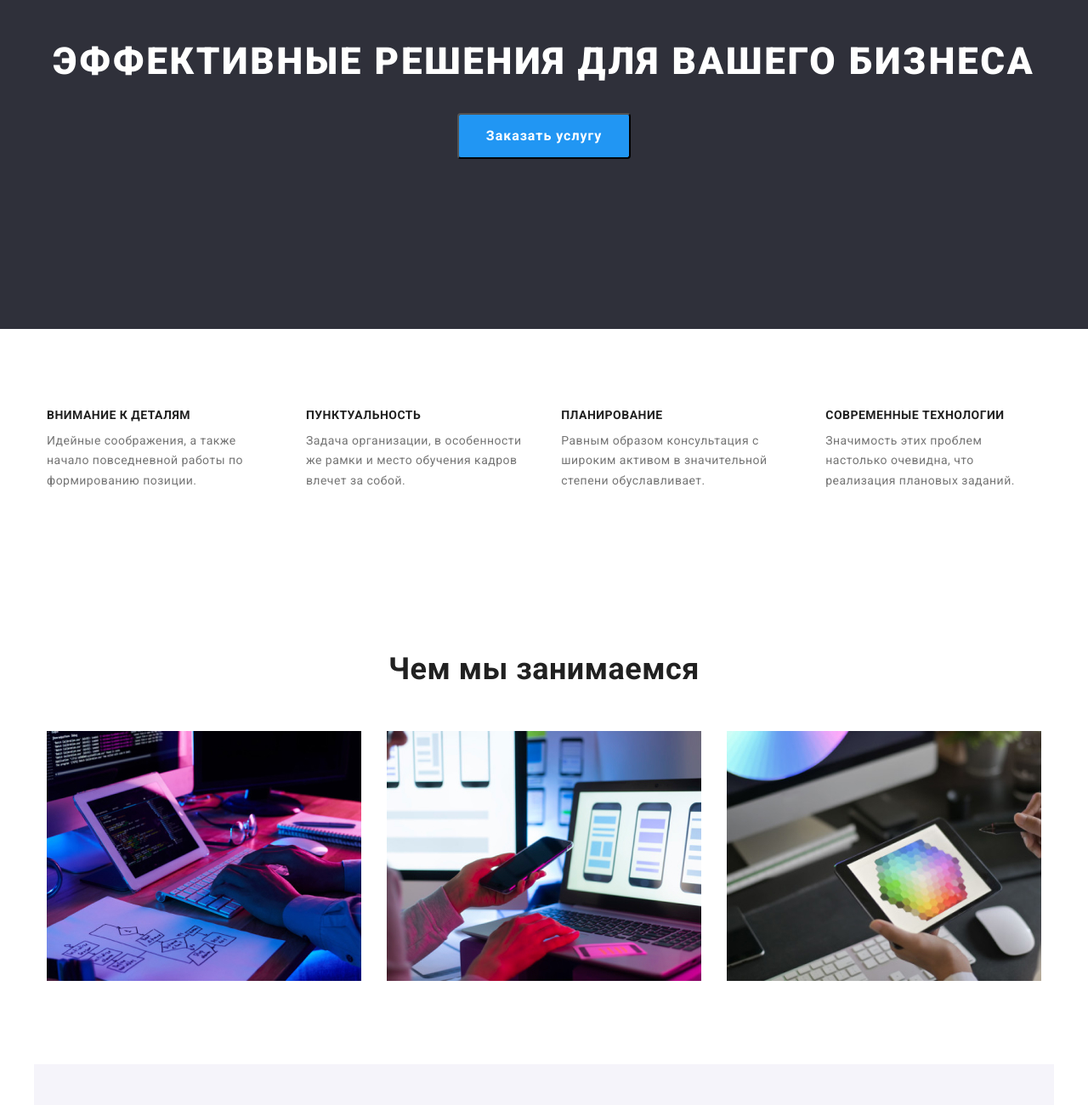
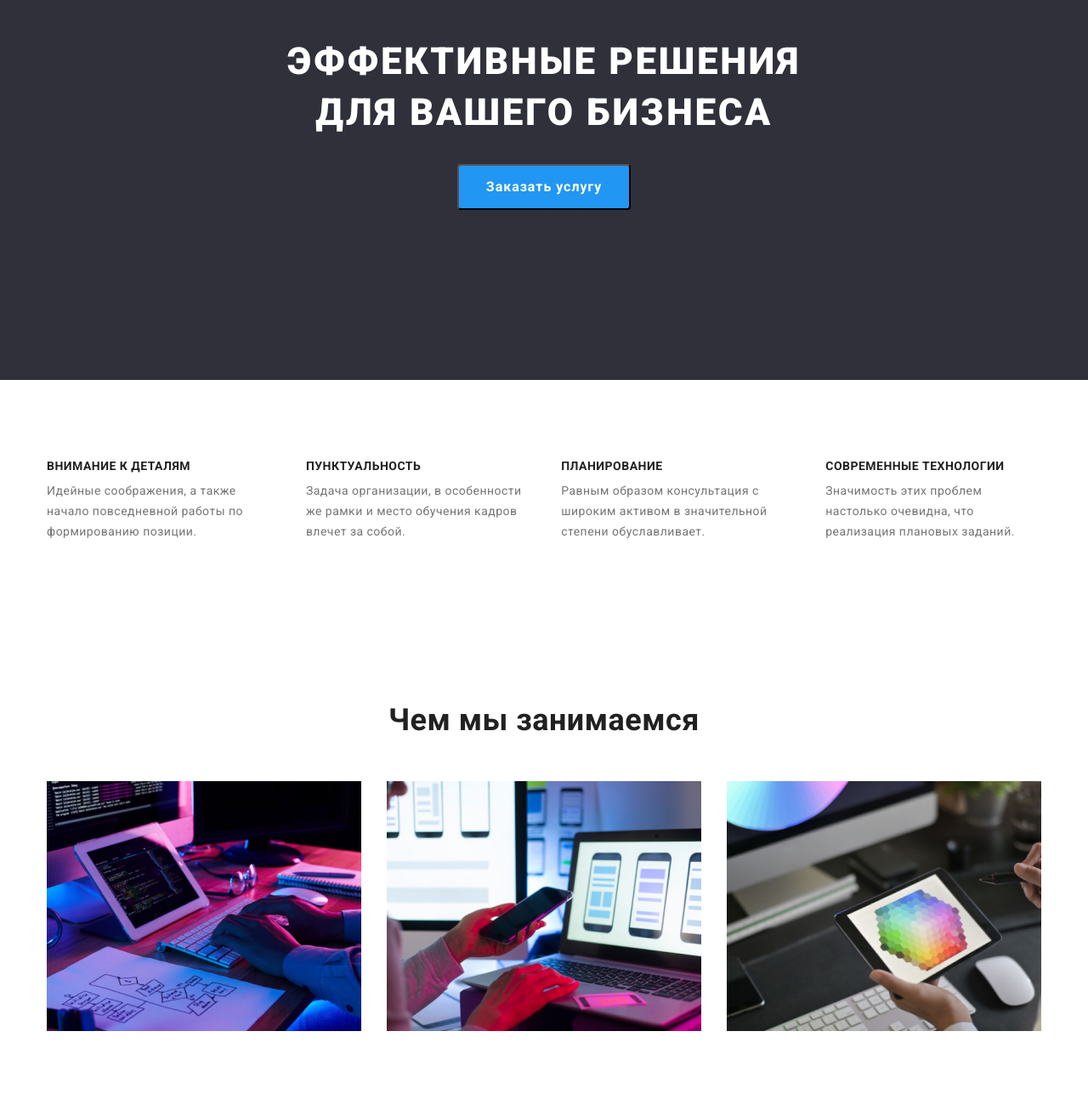
Before and after one commit to Vlad-Petrenko/goit-markup-hw-03, a plain HTML site: page index.html in a window 1280 px wide. Shown: the part 240-1540 px from the top of the page at 85% size. Drawn offline with nearby package versions, Linux system fonts and the light colour scheme.

Commit message:
Работа над ошибками

```diff
--- a/index.html
+++ b/index.html
@@ -39,11 +39,12 @@
     </header>
     <main>
       <section class="hero">
-        <h1 class="hero-title">Эффективные решения для вашего бизнеса</h1>
-        <button class="button" type="button">Заказать услугу</button>
+        <div class="container"><h1 class="hero-title">Эффективные решения для вашего бизнеса</h1>
+        <button class="button" type="button">Заказать услугу</button></div>
       </section>
       <section class="feature-section section">
-        <div class="container"><ul class="feature-list list">
+        <div class="container">
+          <ul class="feature-list list">
             <li class="item">
               <h3 class="title">Внимание к деталям</h3>
               <p class="paragraph">
@@ -68,10 +69,11 @@
                 Значимость этих проблем настолько очевидна, что реализация плановых заданий.
               </p>
             </li>
-        </ul></div>
-
+          </ul>
+        </div>
       </section>
-      <section class="work-section section container">
+      <section class="work-section section">
+        <div class="container">
           <h2 class="section-title">Чем мы занимаемся</h2>
           <ul class="list">
             <li class="item"><img src="./images/box1.jpg" alt="компьютер" width="370" /></li>
@@ -80,8 +82,10 @@
               <img src="./images/box3.jpg" alt="графический планшет" width="370" />
             </li>
           </ul>
+        </div>
       </section>
-      <section class="our-team-section section container">
+      <section class="our-team-section section">
+        <div class="container">
           <h2 class="section-title">Наша команда</h2>
           <ul class="our-team list">
             <li class="item">
@@ -113,15 +117,18 @@
               </div>
             </li>
           </ul>
+        </div>
       </section>
     </main>
     <footer class="footer">
-      <div class="container"><a class="logo logo-footer" href=""><span class="logo-first">Web</span>Studio</a>
+      <div class="container">
+        <a class="logo logo-footer" href=""><span class="logo-first">Web</span>Studio</a>
         <address class="address">
           <p class="street">г. Киев, пр-т Леси Украинки, 26</p>
           <a class="link" href="mailto:info@devstudio.com">info@devstudio.com</a>
-        <a class="link" href="tel:+380961111111">+38 096 111 11 11</a></div>
+          <a class="link" href="tel:+380961111111">+38 096 111 11 11</a>
         </address>
+      </div>
     </footer>
   </body>
 </html>
--- a/styles.css
+++ b/styles.css
@@ -142,7 +142,8 @@ body {
 }
 
 .hero-title {
-  margin: 0 0 30px 0;
+  margin: 0 auto 30px auto;
+  width: 700px;
   color: var(--white-color);
   font-weight: 900;
   font-size: 44px;
```
Also changed, not shown: portfolio.html (+7 -3 lines). Lines whose indentation alone changed are shown as unchanged.
